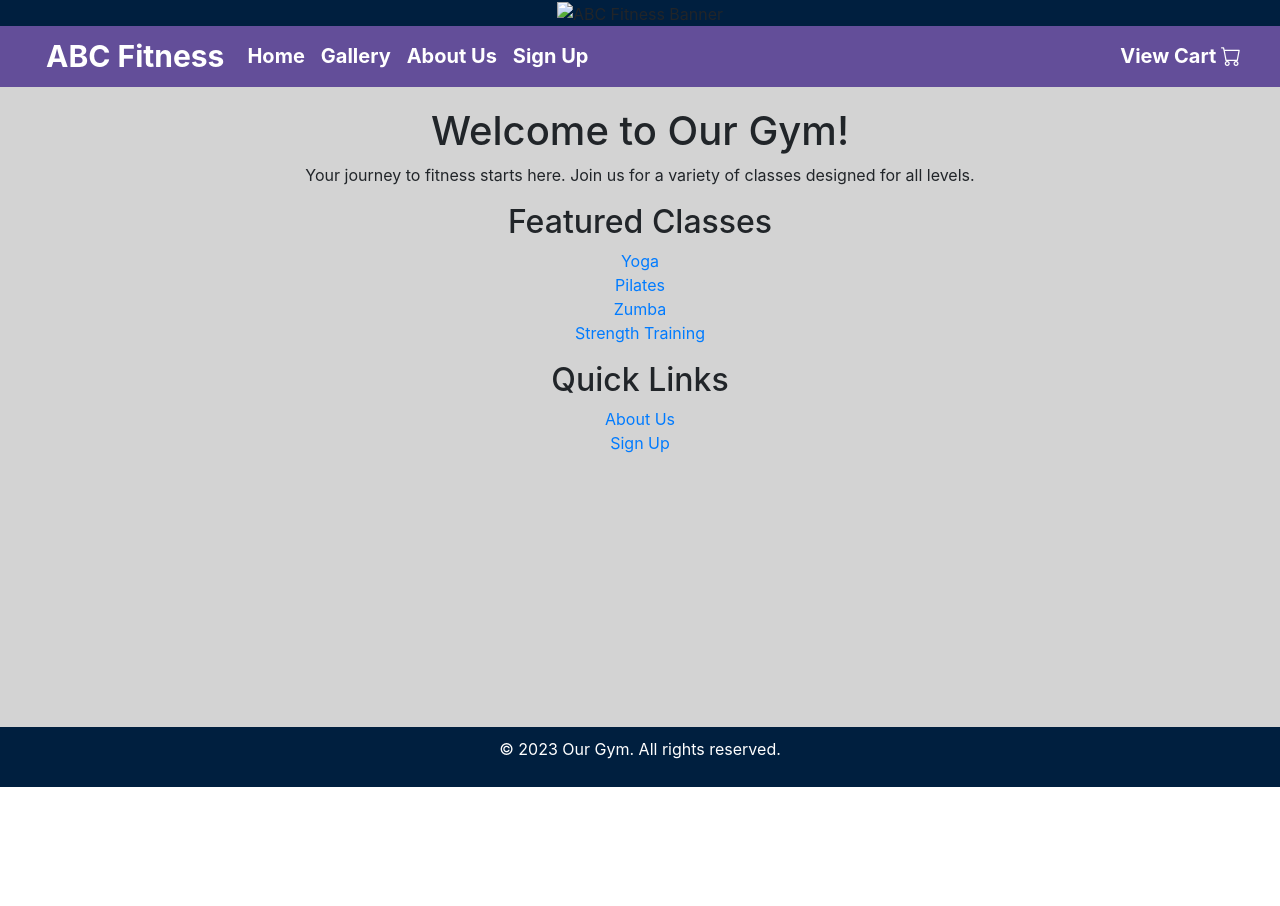
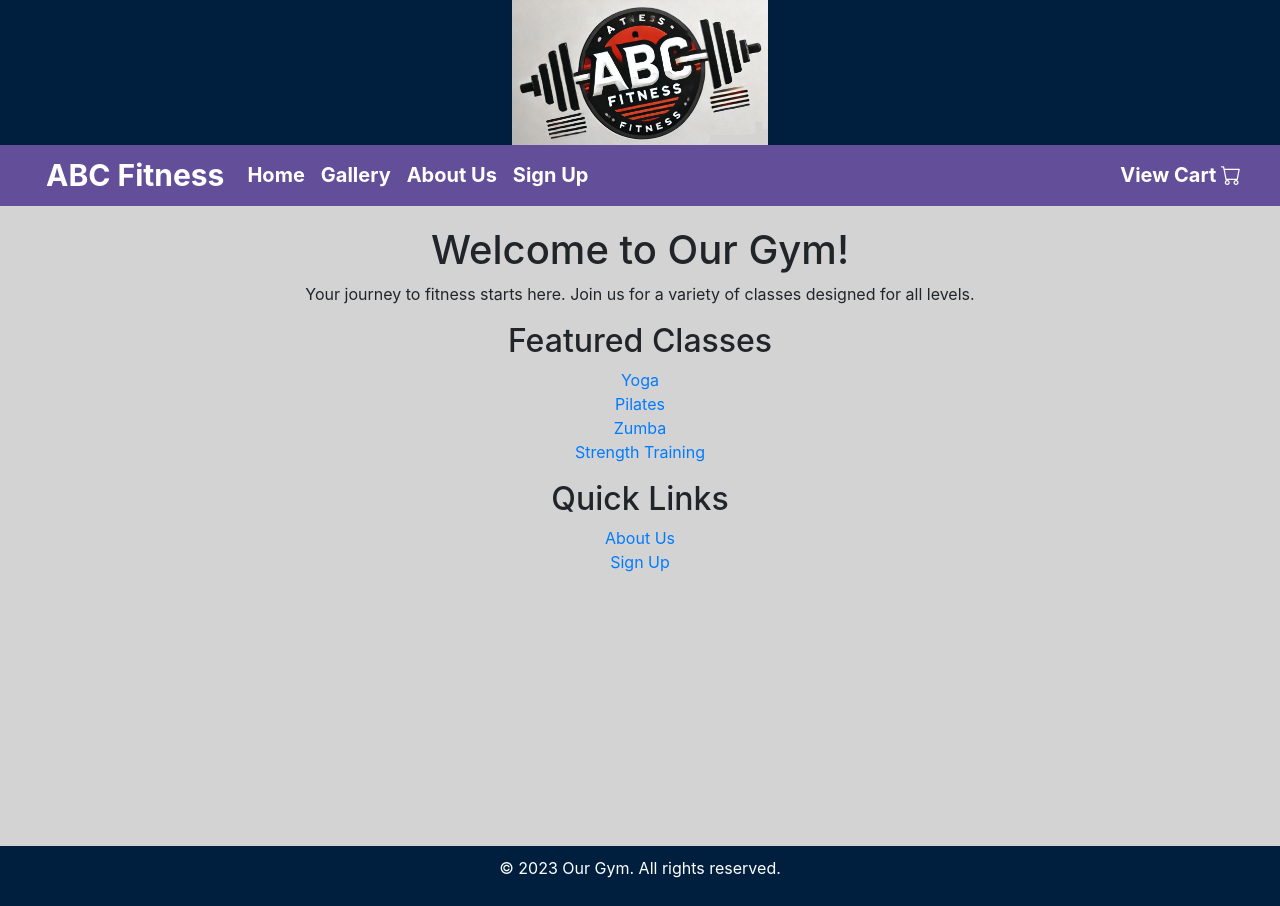
Before and after one commit to Ginkobaloba/ABC_Fitness, a website: page src/pages/index.html in a window 1280 px wide. Before the commit the page ends 800 px from the top, so only its background shows below. Drawn offline with nearby package versions, Linux system fonts and the light colour scheme; files whose address does not match are found by name.

Commit message:
permalink

```diff
--- a/src/components/header.html
+++ b/src/components/header.html
@@ -1,6 +1,6 @@
 <header>
     <div class="banner">
-        <img src="assets/Images/logo.jpg" alt="ABC Fitness Banner" />
+        <img src="https://github.com/Ginkobaloba/ABC_Fitness/blob/176d8f5e64379cb8d504ae9285b7cb58454db743/assets/Images/logo.jpg" alt="ABC Fitness Banner" />
     </div>
     <nav class="navbar navbar-expand-lg">
         <div class="container-fluid">
```
